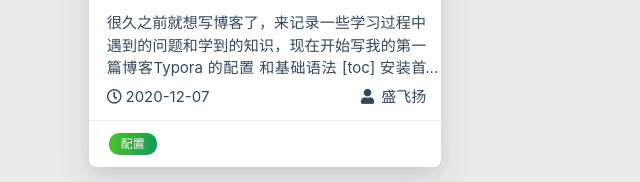
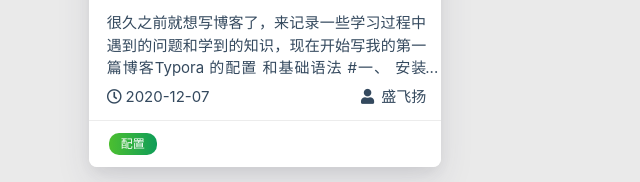
Before and after one commit to kyFYS/http-kyFYS.github.io, a plain HTML site: page index.html in a window 1280 px wide. Shown: the part 1327-1509 px from the top of the page, 0-640 px from the left. Drawn offline with nearby package versions, Linux system fonts and the light colour scheme; some packages are replaced by stand-ins of ours; no server answers; a script that the page names is missing.

Commit message:
Site updated: 2020-12-07 16:52:00

```diff
--- a/index.html
+++ b/index.html
@@ -569,9 +569,9 @@
                         <div class="summary block-with-text">
 
                                 很久之前就想写博客了，来记录一些学习过程中遇到的问题和学到的知识，现在开始写我的第一篇博客Typora 的配置 和基础语法
-[toc]
 
-安装首先访问Typora的官网 Typora — a markdown editor, markdow
+#一、 安装
+首先访问Typora的官网 Typora — a markdown editor, markdown
 
                         </div>
                         <div class="publish-info">
```
Also changed, not shown: 2020/12/07/test/index.html (+9 -9 lines), archives/2020/12/index.html (+2 -2 lines), archives/2020/index.html (+2 -2 lines), archives/index.html (+2 -2 lines).
